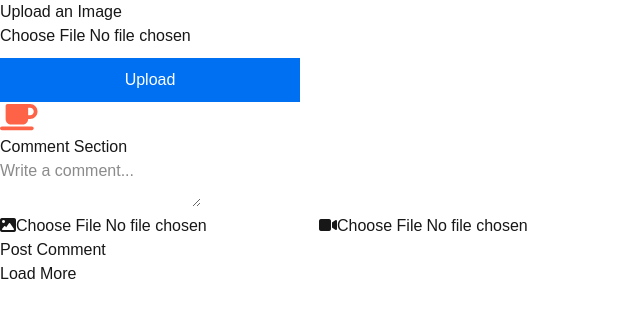
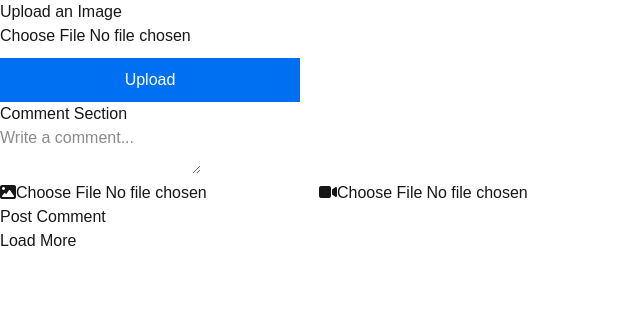
Before and after one commit to CodeNova5/Tuneflix, a Next.js app: page / in a window 1280 px wide. Shown: the top 318 px of the page, without its empty margins (0-640 px from the left). Built offline with nearby package versions, Linux system fonts and the light colour scheme; no server answers.

Commit message:
Update CommentSection.js

```diff
--- a/components/CommentSection.js
+++ b/components/CommentSection.js
@@ -294,8 +294,8 @@ showReplies(commentId);
     modal.innerHTML = `
     <form id="reply-form" style="display: flex; align-items: center; gap: 8px; padding: 10px; border-top: 1px solid #ccc;">
        <input id="reply-content" type="text" placeholder="Write a reply..." style="flex: 1; padding: 8px; border-radius: 20px; border: 1px solid #ccc; outline: none;">
-        <button type="submit" style="background: none; border: none; cursor: pointer;">
-            <i class="fas fa-paper-plane" style="font-size: 18px; color: white;"></i>
+        <button type="submit" style="background: none; color: white;  border: none; cursor: pointer;">
+            &#x2709;  <!-- Unicode for a paper airplane -->
         </button>
     </form>
     <p id="reply-error" style="color: red; display: none; padding: 5px;">Error submitting reply. Please try again.</p>
@@ -515,7 +515,6 @@ const form = document.getElementById('reply-form');
                 <p class="reply-text">${reply.content}</p>
                 ${reply.image ? `<img class="reply-image" src="${reply.image}" alt="Reply Image" />` : ''}
                 ${reply.video ? `<video class="reply-video" src="${reply.video}" controls></video>` : ''}
-  <i class="fas fa-paper-plane" style="font-size: 18px; color: white;"></i>
                 <button class="edit-reply-btn"
                     data-comment-id="${commentId}"
                     data-reply-id="${reply._id}"
@@ -607,10 +606,6 @@ modal.style.display = "none";
 }
   return (
    <div className={styles.commentSection}>
- <FontAwesomeIcon
-  icon={faCoffee}
-  style={{ color: "#ff6347", fontSize: "30px" }}
-/>
       <div id='spinner'></div>
       <h1 className={styles.commentTitle}>Comment Section</h1>
       <textarea
```
